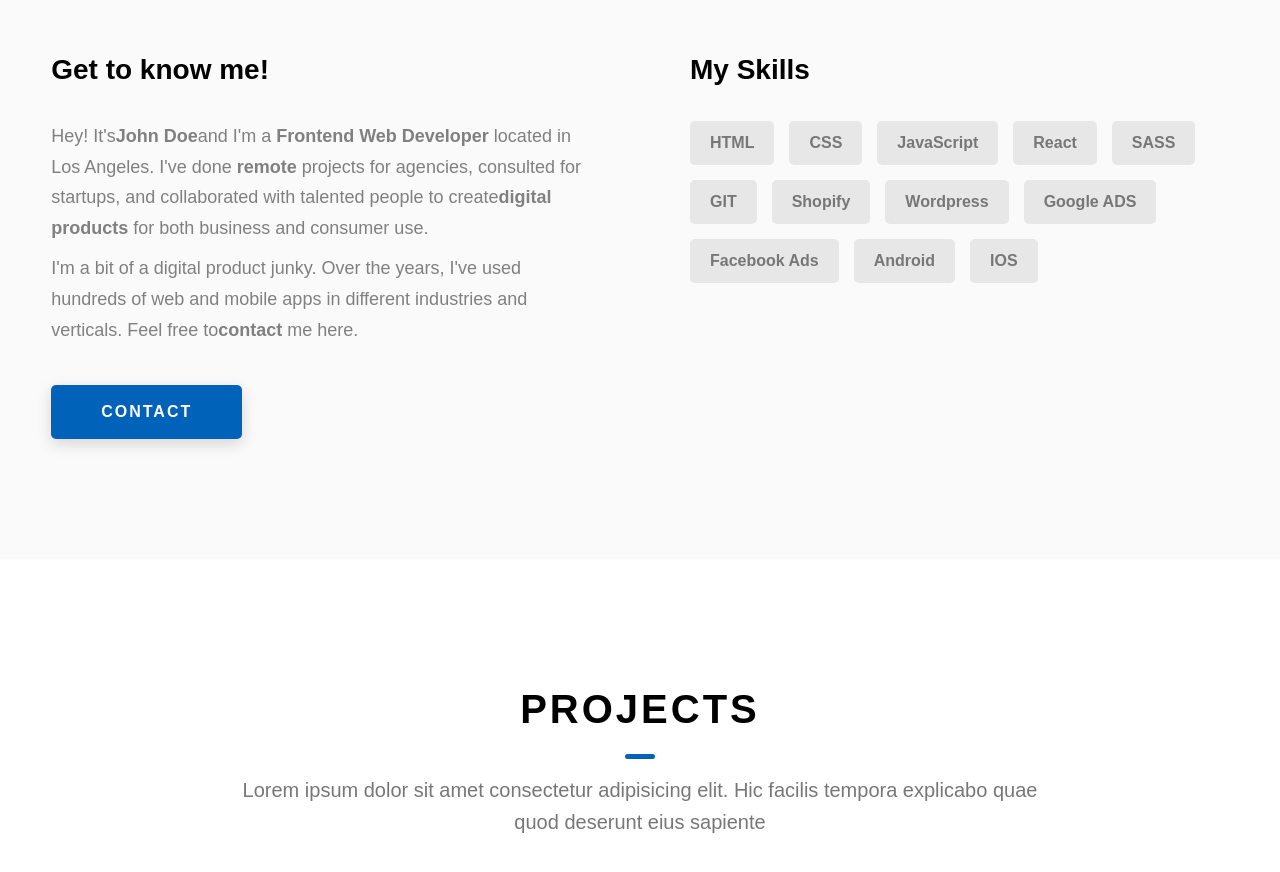
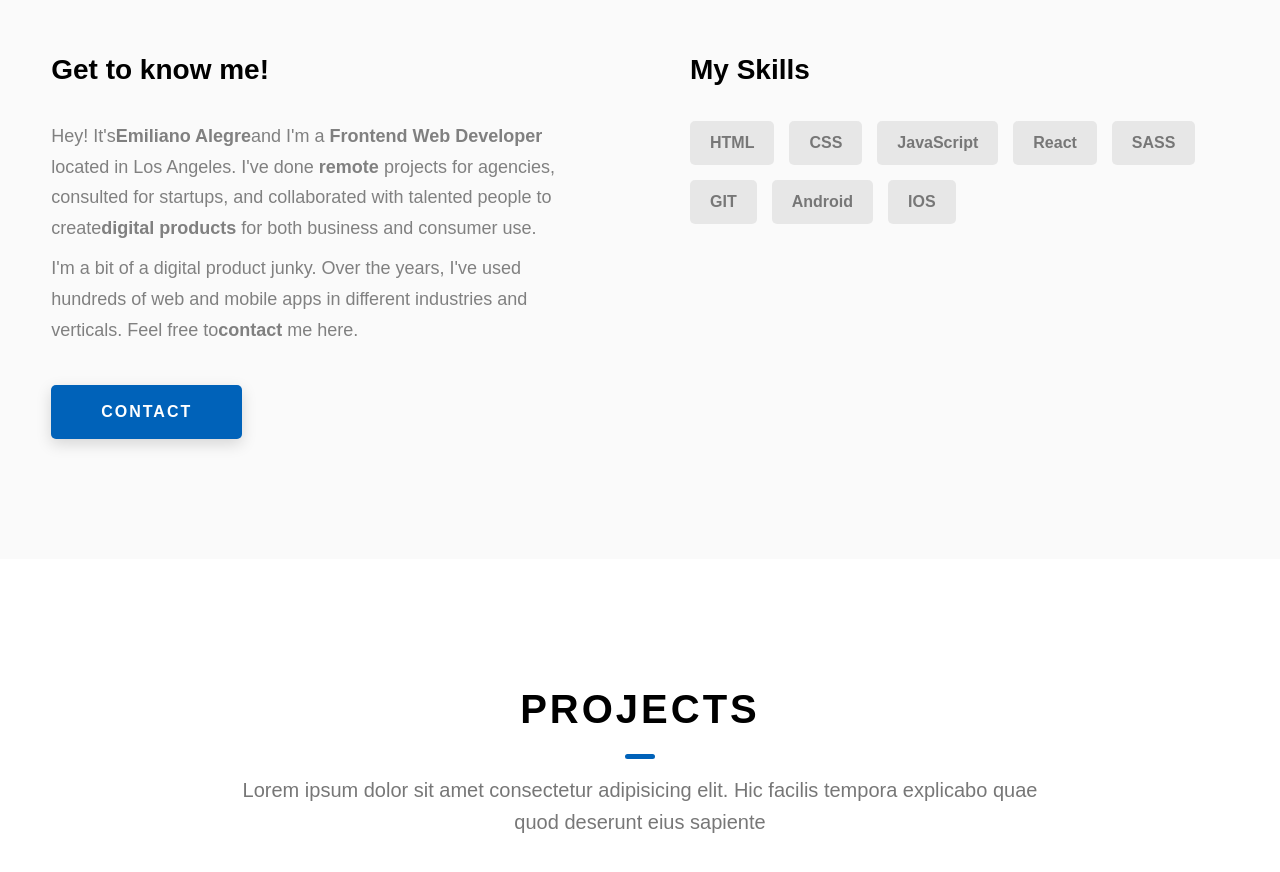
Before and after one commit to bk-sin/portfolio, a React (Create React App) app: page / in a window 1280 px wide. Shown: the part 1120-1992 px from the top of the page. Built offline with nearby package versions, Linux system fonts and the light colour scheme.

Commit message:
about name

```diff
--- a/src/components/About.jsx
+++ b/src/components/About.jsx
@@ -17,7 +17,7 @@ export default function About() {
             <div class="about__content-details">
               <p class="about__content-details-para">
                 Hey! It's
-                <strong>John Doe</strong>
+                <strong>Emiliano Alegre</strong>
                 and I'm a <strong> Frontend Web Developer </strong> located in
                 Los Angeles. I've done
                 <strong> remote </strong>
@@ -46,10 +46,6 @@ export default function About() {
               <div class="skills__skill">React</div>
               <div class="skills__skill">SASS</div>
               <div class="skills__skill">GIT</div>
-              <div class="skills__skill">Shopify</div>
-              <div class="skills__skill">Wordpress</div>
-              <div class="skills__skill">Google ADS</div>
-              <div class="skills__skill">Facebook Ads</div>
               <div class="skills__skill">Android</div>
               <div class="skills__skill">IOS</div>
             </div>
```
